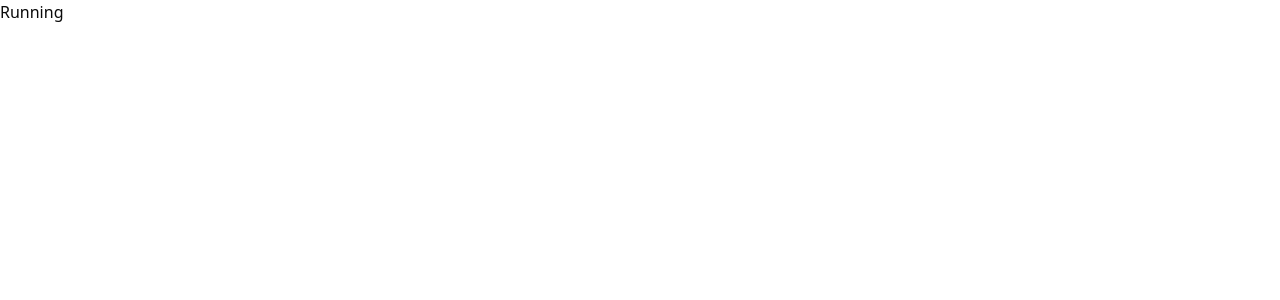
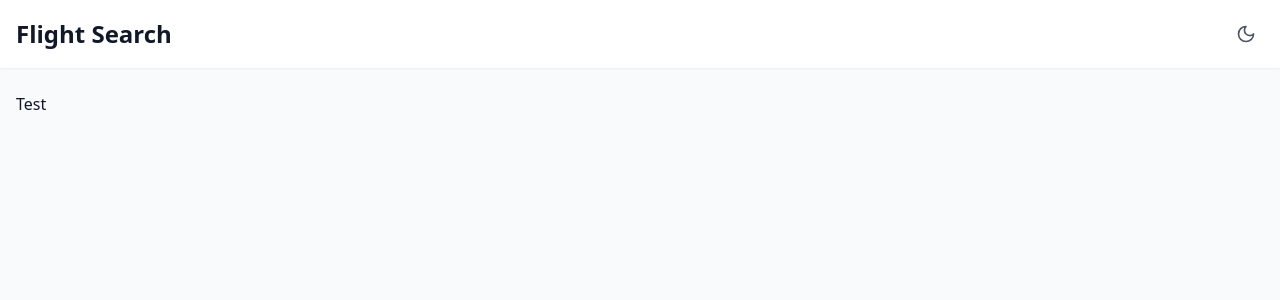
Before and after one commit to ucoban/flight-search-application, a React (Vite) app: page / in a window 1280 px wide. Shown: the top 300 px of the page. Built offline with nearby package versions, Linux system fonts and the light colour scheme.

Commit message:
feat: add dark mode support
- Add ThemeProvider with cookie persistence
- Create theme toggle component
- Update layout for dark mode styles
- Configure Tailwind for dark mode
- Add theme toggle button to header

```diff
--- a/src/App.tsx
+++ b/src/App.tsx
@@ -1,5 +1,17 @@
+import { Layout } from "./components/Layout";
+import { QueryClient, QueryClientProvider } from "@tanstack/react-query";
+import { ThemeProvider } from "./context/ThemeProvider";
+
+const queryClient = new QueryClient();
+
 const App = () => {
-  return <>Running</>;
+  return (
+    <QueryClientProvider client={queryClient}>
+      <ThemeProvider>
+        <Layout>Test</Layout>
+      </ThemeProvider>
+    </QueryClientProvider>
+  );
 };
 
 export default App;
--- /dev/null
+++ b/src/components/Layout.tsx
@@ -0,0 +1,20 @@
+import { ReactNode } from "react";
+import { ThemeToggle } from "./ui/theme-toggle";
+
+interface LayoutProps {
+  children: ReactNode;
+}
+
+export function Layout({ children }: LayoutProps) {
+  return (
+    <div className="min-h-screen bg-gray-50 dark:bg-gray-900">
+      <header className="bg-white dark:bg-gray-800 shadow-sm">
+        <div className="max-w-7xl mx-auto px-4 py-4 flex justify-between items-center">
+          <h1 className="text-2xl font-semibold text-gray-900 dark:text-white">Flight Search</h1>
+          <ThemeToggle />
+        </div>
+      </header>
+      <main className="max-w-7xl mx-auto px-4 py-6">{children}</main>
+    </div>
+  );
+}
--- /dev/null
+++ b/src/components/ui/theme-toggle.tsx
@@ -0,0 +1,20 @@
+import { useTheme } from "@/context/ThemeProvider";
+import { Moon, Sun } from "lucide-react";
+
+export function ThemeToggle() {
+  const { theme, toggleTheme } = useTheme();
+
+  return (
+    <button
+      onClick={toggleTheme}
+      className="rounded-md p-2 hover:bg-gray-100 dark:hover:bg-gray-800"
+      aria-label="Toggle theme"
+    >
+      {theme === "light" ? (
+        <Moon className="h-5 w-5 text-gray-600 dark:text-gray-400" />
+      ) : (
+        <Sun className="h-5 w-5 text-gray-600 dark:text-gray-400" />
+      )}
+    </button>
+  );
+}
--- /dev/null
+++ b/src/context/ThemeProvider.tsx
@@ -0,0 +1,39 @@
+import { createContext, useContext, useEffect, useState } from "react";
+import Cookies from "js-cookie";
+
+type Theme = "light" | "dark";
+
+interface ThemeContextType {
+  theme: Theme;
+  toggleTheme: () => void;
+}
+
+const ThemeContext = createContext<ThemeContextType | undefined>(undefined);
+
+export function ThemeProvider({ children }: { children: React.ReactNode }) {
+  const [theme, setTheme] = useState<Theme>(() => {
+    const savedTheme = Cookies.get("theme");
+    return (savedTheme as Theme) || "light";
+  });
+
+  useEffect(() => {
+    const root = window.document.documentElement;
+    root.classList.remove("light", "dark");
+    root.classList.add(theme);
+    Cookies.set("theme", theme, { expires: 365 });
+  }, [theme]);
+
+  const toggleTheme = () => {
+    setTheme((prev) => (prev === "light" ? "dark" : "light"));
+  };
+
+  return <ThemeContext.Provider value={{ theme, toggleTheme }}>{children}</ThemeContext.Provider>;
+}
+
+export const useTheme = () => {
+  const context = useContext(ThemeContext);
+  if (context === undefined) {
+    throw new Error("useTheme must be used within a ThemeProvider");
+  }
+  return context;
+};
--- a/tailwind.config.js
+++ b/tailwind.config.js
@@ -1,7 +1,7 @@
 /** @type {import('tailwindcss').Config} */
 export default {
-  content: ["./index.html", "./src/**/*.{ts,tsx,js,jsx}"],
-  darkMode: ["class"],
+  content: ["./index.html", "./src/**/*.{js,ts,jsx,tsx}"],
+  darkMode: "class",
   theme: {
     extend: {
       borderRadius: {
@@ -10,8 +10,14 @@ export default {
         sm: "calc(var(--radius) - 4px)",
       },
       colors: {
-        background: "hsl(var(--background))",
-        foreground: "hsl(var(--foreground))",
+        background: {
+          DEFAULT: "hsl(0 0% 100%)",
+          dark: "hsl(224 71% 4%)",
+        },
+        foreground: {
+          DEFAULT: "hsl(222.2 47.4% 11.2%)",
+          dark: "hsl(213 31% 91%)",
+        },
         card: {
           DEFAULT: "hsl(var(--card))",
           foreground: "hsl(var(--card-foreground))",
@@ -21,12 +27,12 @@ export default {
           foreground: "hsl(var(--popover-foreground))",
         },
         primary: {
-          DEFAULT: "hsl(var(--primary))",
-          foreground: "hsl(var(--primary-foreground))",
+          DEFAULT: "#1a73e8",
+          dark: "#60a5fa",
         },
         secondary: {
-          DEFAULT: "hsl(var(--secondary))",
-          foreground: "hsl(var(--secondary-foreground))",
+          DEFAULT: "#5f6368",
+          dark: "#9ca3af",
         },
         muted: {
           DEFAULT: "hsl(var(--muted))",
@@ -53,5 +59,5 @@ export default {
       },
     },
   },
-  plugins: [require("tailwindcss-animate")],
+  plugins: [],
 };
```
